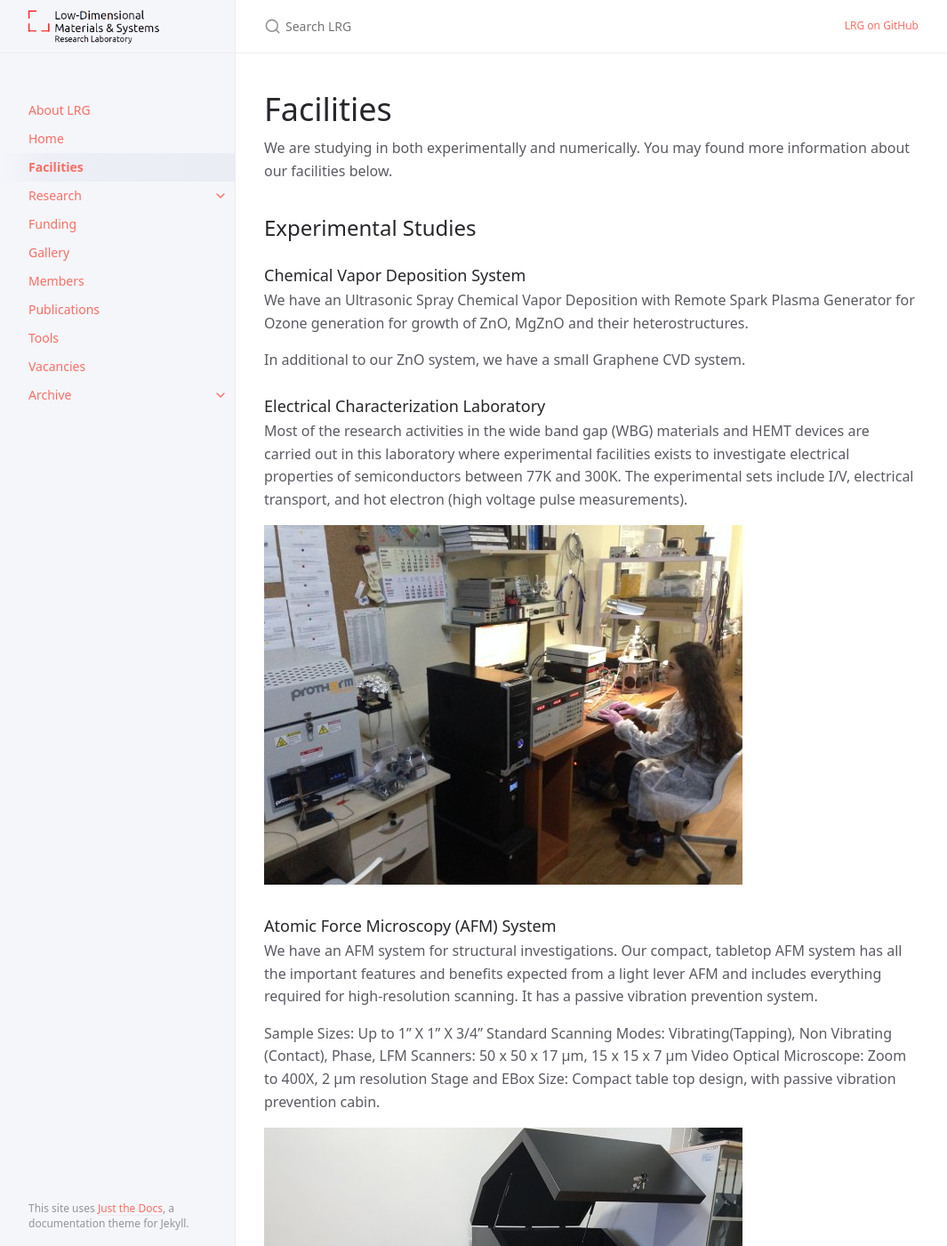
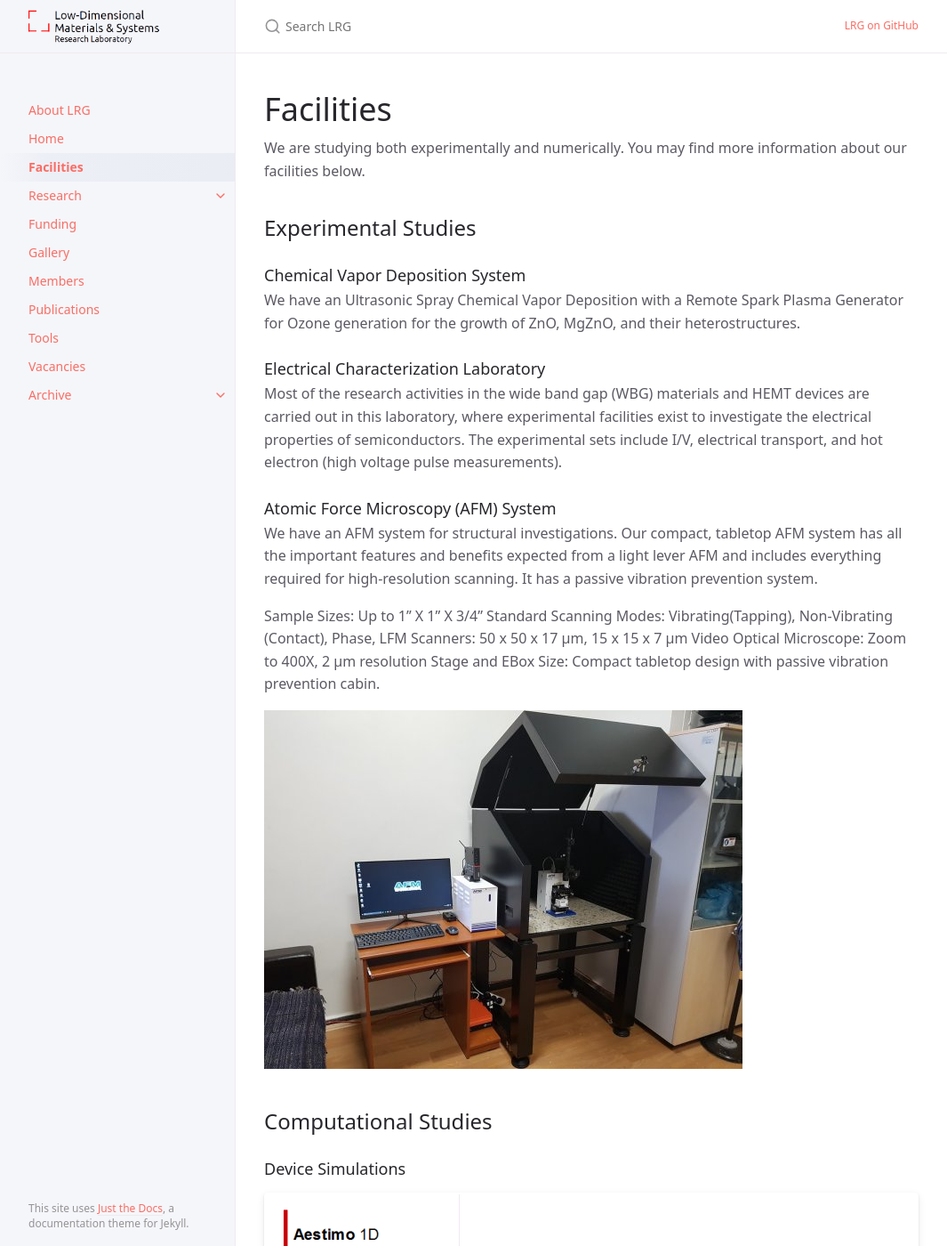
Before and after one commit to lrgresearch/2022, a Jekyll site: the page built from docs/facilities.md, in a window 1280 px wide and 1400 px high. Shown: the whole window at 89% size, without its empty margins (107-1172 px from the left). Built offline with Jekyll 4.4.1, drawn with Linux system fonts in a browser that asks for light colours; some of the changed text lies outside the part shown.

Commit message:
English correction and more

```diff
--- a/docs/facilities.md
+++ b/docs/facilities.md
@@ -6,31 +6,28 @@ nav_order: 2
 
 # Facilities
 
-We are studying in both experimentally and numerically. You may found more information about our facilities below.
+We are studying both experimentally and numerically. You may find more information about our facilities below.
 
 ## Experimental Studies
 
 ### Chemical Vapor Deposition System
 
-We have an Ultrasonic Spray Chemical Vapor Deposition with Remote Spark Plasma Generator for Ozone generation for growth of ZnO, MgZnO and their heterostructures.
-
-In additional to our ZnO system, we have a small Graphene CVD system.
+We have an Ultrasonic Spray Chemical Vapor Deposition with a Remote Spark Plasma Generator for Ozone generation for the growth of ZnO, MgZnO, and their heterostructures.
 
 ### Electrical Characterization Laboratory
 
-Most of the research activities in the wide band gap (WBG) materials and HEMT devices are carried out in this laboratory where experimental facilities exists to investigate electrical properties of semiconductors between 77K and 300K. The experimental sets include I/V, electrical transport, and hot electron (high voltage pulse measurements).
+Most of the research activities in the wide band gap (WBG) materials and HEMT devices are carried out in this laboratory, where experimental facilities exist to investigate the electrical properties of semiconductors. The experimental sets include I/V, electrical transport, and hot electron (high voltage pulse measurements).
 
-![Image](../../assets/images/facilities.jpg)
 
 ### Atomic Force Microscopy (AFM) System
 
 We have an AFM system for structural investigations. Our compact, tabletop AFM system has all the important features and benefits expected from a light lever AFM and includes everything required for high-resolution scanning. It has a passive vibration prevention system.
 
 Sample Sizes:	Up to 1" X 1" X 3/4"
-Standard Scanning Modes:	Vibrating(Tapping), Non Vibrating (Contact), Phase, LFM
+Standard Scanning Modes:	Vibrating(Tapping), Non-Vibrating (Contact), Phase, LFM
 Scanners:	50 x 50 x 17 µm, 15 x 15 x 7 µm
 Video Optical Microscope:	Zoom to 400X, 2 µm resolution
-Stage and EBox Size:	Compact table top design, with passive vibration prevention cabin.
+Stage and EBox Size:	Compact tabletop design with passive vibration prevention cabin.
 
 ![Image](../../assets/images/afm.jpg)
 
```
Also changed, not shown: other parts of docs/facilities.md (+1 -3 lines).
